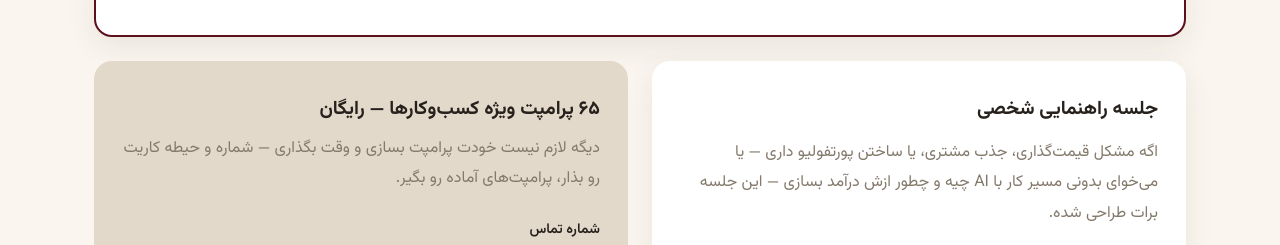
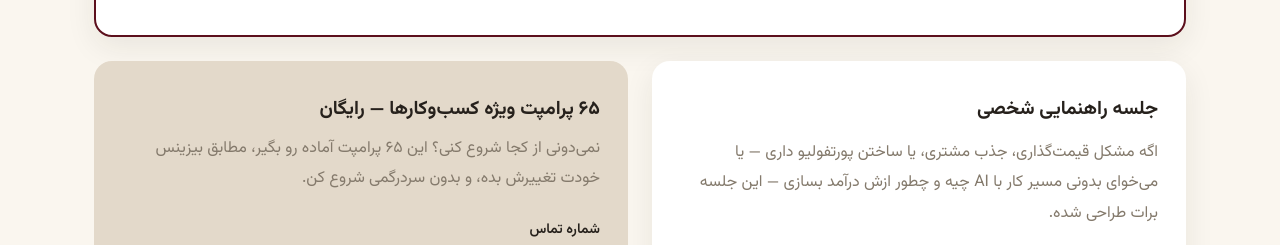
Before and after one commit to elibahrami1995-oss/elnaz-site, a Next.js app: page / in a window 1280 px wide. Shown: the part 5960-6205 px from the top of the page. Built offline with nearby package versions, Linux system fonts and the light colour scheme.

Commit message:
update lead magnet description text

```diff
--- a/app/components/EducationSection.tsx
+++ b/app/components/EducationSection.tsx
@@ -151,7 +151,7 @@ export default function EducationSection() {
 
           <div className="lead-magnet">
             <h4>۶۵ پرامپت ویژه کسب‌وکارها — رایگان</h4>
-            <p>دیگه لازم نیست خودت پرامپت بسازی و وقت بگذاری — شماره و حیطه کاریت رو بذار، پرامپت‌های آماده رو بگیر.</p>
+            <p>نمی‌دونی از کجا شروع کنی؟ این ۶۵ پرامپت آماده رو بگیر، مطابق بیزینس خودت تغییرش بده، و بدون سردرگمی شروع کن.</p>
             <form onSubmit={handlePromptForm}>
               <div className="form-group">
                 <label htmlFor="promptphone">شماره تماس</label>
```
